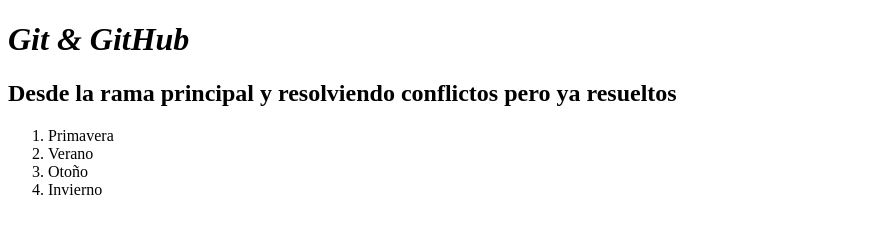
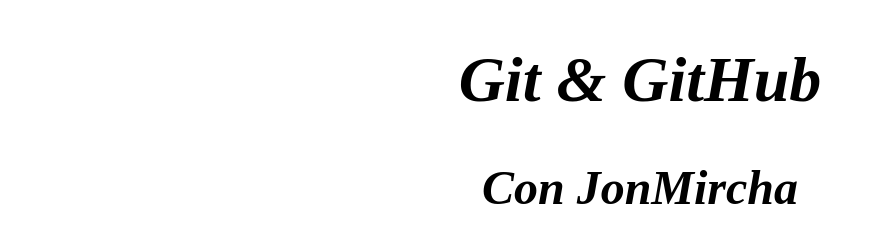
Before and after one commit to ImSam-c/curso-git-, a plain HTML site: page index.html in a window 1280 px wide. Shown: the whole page, without its empty margins (0-874 px from the left). Drawn offline with Linux system fonts and the light colour scheme.

Commit message:
Editando index.html y style.css

```diff
--- a/index.html
+++ b/index.html
@@ -5,18 +5,13 @@
   <meta charset="UTF-8">
   <meta http-equiv="X-UA-Compatible" content="IE=edge">
   <meta name="viewport" content="width=device-width, initial-scale=1.0">
+  <link rel="stylesheet" href="./style.css">
   <title>Git & GitHub</title>
 </head>
 
 <body>
   <h1><i>Git & GitHub</i></h1>
-  <h2>Desde la rama principal y resolviendo conflictos pero ya resueltos</h2>
-  <ol>
-    <li>Primavera</li>
-    <li>Verano</li>
-    <li>Otoño</li>
-    <li>Invierno</li>
-  </ol>
+  <h2><i>Con JonMircha</i></h2>
 </body>
 
 </html>
--- a/style.css
+++ b/style.css
@@ -2,4 +2,6 @@
   padding: 0;
   margin: 0;
   box-sizing: border-box;
+  text-align: center;
+  font-size: 2rem;
 }
```
